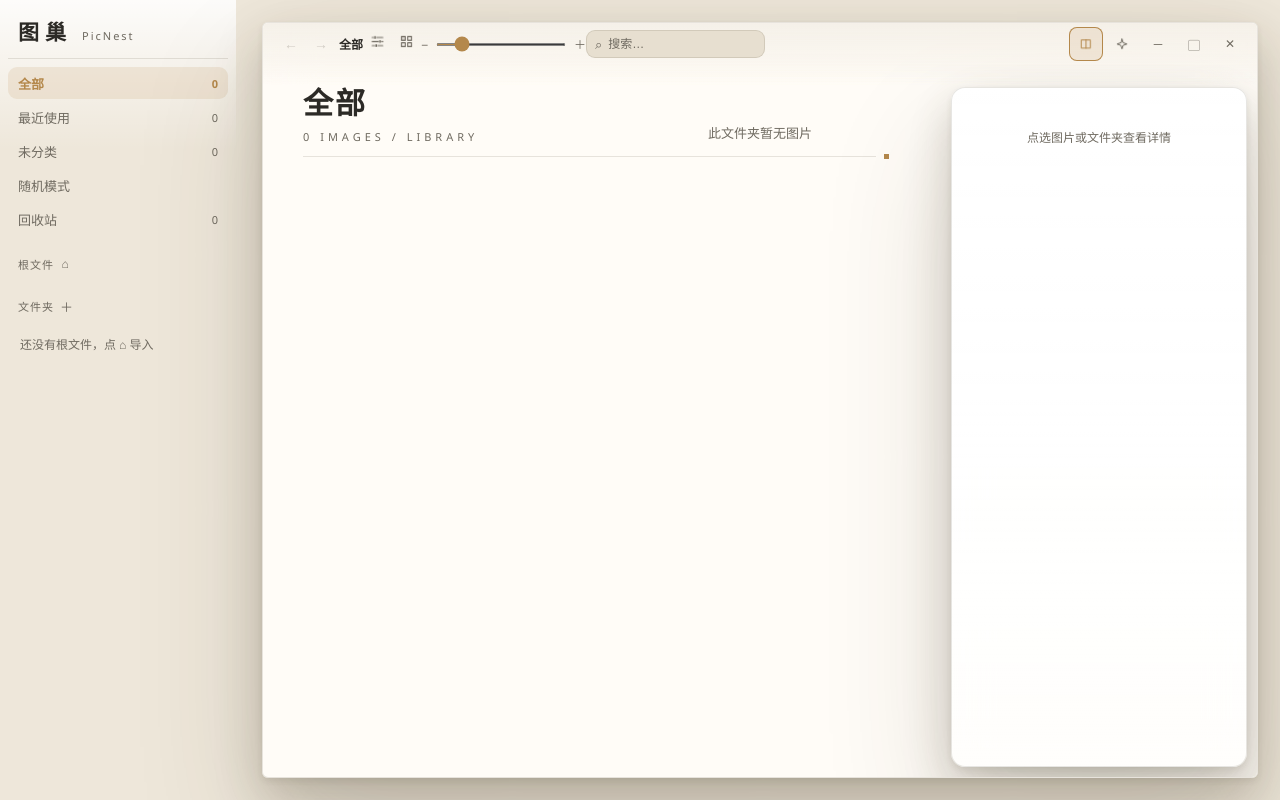
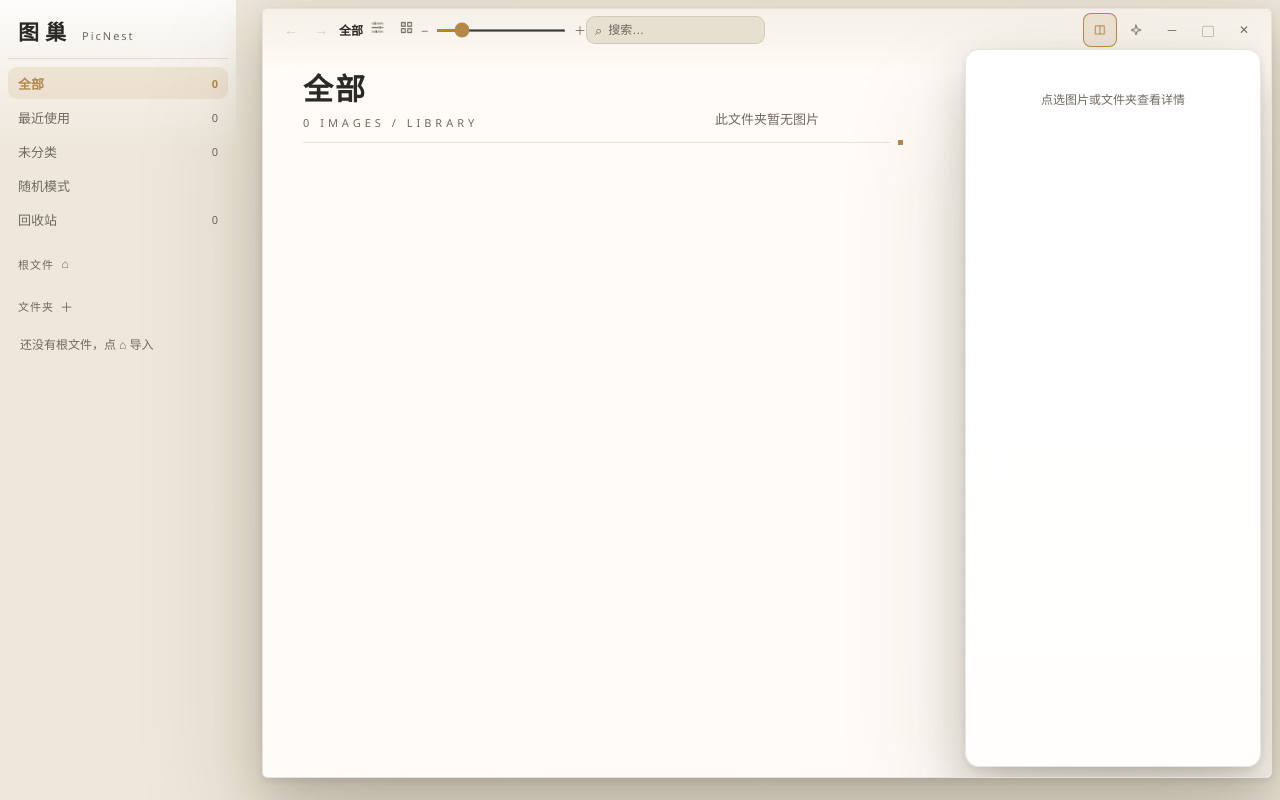
Before and after one commit to Ranbow29/PicNest, a Vue app in the folder ui/: page / in a window 1280 px wide. Both pictures are taken after a click on the button 1086 px from the left and 44 px from the top of the page. Built offline with nearby package versions, Linux system fonts and the light colour scheme.

Commit message:
style: 详情浮岛升至顶栏之上/窗控按钮之下（玻璃20<详情24<栏内容26）；主面板上/右缝收到8px，滑尺同步 6/70/100

```diff
--- a/ui/src/App.vue
+++ b/ui/src/App.vue
@@ -185,8 +185,9 @@ const chipStyle = computed(() => {
 .main-panel {
   flex: 1; min-width: 0; display: flex; flex-direction: column;
   position: relative;
-  /* 四边留白 + 悬浮阴影：白窗体压在左栏之上（左缝 20px，其余 22px；孤岛感靠缝+影） */
-  margin: 22px 22px 22px 20px; background: var(--panel-strong);
+  /* 四边留白 + 悬浮阴影：白窗体压在左栏之上
+     上/右 8px（让右上角窗控按钮贴角、行为正常），下 22 / 左 20 保留孤岛水带 */
+  margin: 8px 8px 22px 20px; background: var(--panel-strong);
   border: 1px solid var(--border); border-radius: var(--radius-panel);
   box-shadow: var(--shadow-float), inset 0 1px 0 var(--panel-edge);
   overflow: hidden;
@@ -195,9 +196,10 @@ const chipStyle = computed(() => {
 .browse { flex: 1; display: flex; min-height: 0; position: relative; --insp-reserve: 0px; }
 .browse.insp-open { --insp-reserve: calc(var(--insp-w, 296px) + 16px); }
 /* 详情统一 overlay：悬浮于内容之上（滚动条自然到最右），两模式同位同尺寸
-   top 64 = 让过 42px 玻璃顶栏 + 20px 拖尾渐隐（顶栏下缘 61，留 3px 呼吸） */
+   top 40 = 顶缘压进玻璃顶栏 2px（高于顶栏），但停在右上角窗控按钮下缘 39 之下 1px；
+   z-index 24：玻璃层 20 < 详情 24 < 栏内容/按钮 26，拖尾不会盖住岛顶 */
 .browse :deep(.inspector), .insp-overlay :deep(.inspector) {
-  position: absolute; top: 64px; right: 10px; bottom: 10px; z-index: 12;
+  position: absolute; top: 40px; right: 10px; bottom: 10px; z-index: 24;
   width: var(--insp-w, 296px); margin: 0; height: auto;
   max-height: none;
   pointer-events: auto;
@@ -211,7 +213,7 @@ const chipStyle = computed(() => {
 /* 大图模式详情容器：必须 inset:0（缺 left 会收缩成手柄宽，overflow:hidden 裁掉整个面板）；
    pointer-events:none 让舞台拖拽/缩放照常，面板与拖宽手柄各自恢复 auto */
 .insp-overlay {
-  position: absolute; top: 0; left: 0; right: 0; bottom: 0; z-index: 15;
+  position: absolute; top: 0; left: 0; right: 0; bottom: 0; z-index: 22;
   display: flex; flex-direction: column;
   overflow: hidden;
   pointer-events: none;
--- a/ui/src/components/ImageGrid.vue
+++ b/ui/src/components/ImageGrid.vue
@@ -750,7 +750,7 @@ onBeforeUnmount(() => window.removeEventListener('dragend', clearDragUi))
 <style scoped>
 /* ZCode 式概览滑尺：正文右缘、详情左侧 */
 .ov-ruler {
-  position: fixed; right: 20px; top: 84px; width: 28px; height: calc(100vh - 114px); /* 跟随主面板 22px 外缝：右缘 10px 内缩、顶栏下 20px */
+  position: fixed; right: 6px; top: 70px; width: 28px; height: calc(100vh - 100px); /* 主面板 上/右 8px、下 22px：右缘 10px 内缩、底部 8px 内缩、顶栏下 20px */
   z-index: 10; /* 钉死窗口右缘不随详情缩放；详情浮岛(12/15)打开时覆盖滑尺 */
   cursor: pointer; touch-action: none;
 }
--- a/ui/src/components/InspResize.vue
+++ b/ui/src/components/InspResize.vue
@@ -17,7 +17,7 @@ function start(kind, e) {
     y0: e.clientY,
     w0: lib.inspectorWidth,
     h0: lib.inspectorHeight || Math.round(insp.height),
-    maxH: Math.max(240, Math.round(hr.height - 74)), // 顶边不越过玻璃顶栏（64 + 10）
+    maxH: Math.max(240, Math.round(hr.height - 50)), // 顶边不越过 40px（窗控按钮下缘 39 之下）
   }
   document.addEventListener('mousemove', onMove)
   document.addEventListener('mouseup', onUp)
@@ -54,24 +54,24 @@ function resetHeight() { lib.setInspectorHeight(0) }
 </template>
 
 <style scoped>
-.insp-grip { position: absolute; z-index: 14; pointer-events: auto; }
+.insp-grip { position: absolute; z-index: 25; pointer-events: auto; }
 /* 左缘：宽度 */
 .insp-grip.l {
-  top: 64px; bottom: 10px; right: calc(var(--insp-w, 296px) + 6px);
+  top: 40px; bottom: 10px; right: calc(var(--insp-w, 296px) + 6px);
   width: 8px; cursor: col-resize;
 }
 .insp-grip.l.fixed { top: auto; bottom: 10px; height: var(--insp-h, 0px); }
 /* 顶边：高度（避开左上角，交给自由变换柄） */
 .insp-grip.t {
-  top: 64px; height: 8px;
+  top: 40px; height: 8px;
   left: calc(100% - var(--insp-w, 296px) - 10px + 16px);
   right: 10px; cursor: ns-resize;
 }
 .insp-grip.t.fixed { top: auto; bottom: calc(10px + var(--insp-h, 0px) - 4px); }
 /* 左上角：自由变换（宽+高同时变，右下角不动） */
 .insp-grip.c {
-  top: 64px; right: calc(var(--insp-w, 296px) + 4px);
-  width: 16px; height: 16px; cursor: nwse-resize; z-index: 15;
+  top: 40px; right: calc(var(--insp-w, 296px) + 4px);
+  width: 16px; height: 16px; cursor: nwse-resize; z-index: 26;
 }
 .insp-grip.c.fixed { top: auto; bottom: calc(10px + var(--insp-h, 0px) - 8px); }
 .insp-grip:hover, .insp-grip:active { background: var(--accent-weak); }
--- a/ui/src/components/TitleBar.vue
+++ b/ui/src/components/TitleBar.vue
@@ -198,12 +198,13 @@ function onKey(e) {
 
 <style scoped>
 .titlebar {
-  position: absolute; top: 0; left: 0; right: 0; z-index: 20;
+  position: absolute; top: 0; left: 0; right: 0;
   height: 42px;
+  /* 不建 z 上下文：玻璃 20 < 详情浮岛 24 < 栏内容/窗控 26（Feb 指定详情压在顶栏之上、按钮之下） */
 }
 /* 纯视觉玻璃层：不背 app-region（不进拖拽位图），backdrop-filter 决不能与 drag 同体 */
 .glass {
-  position: absolute; inset: 0; pointer-events: none;
+  position: absolute; inset: 0; pointer-events: none; z-index: 20;
   background: linear-gradient(180deg, var(--glass-strong) 0%, var(--glass-weak) 100%);
   backdrop-filter: blur(26px) saturate(1.25);
   -webkit-backdrop-filter: blur(26px) saturate(1.25);
@@ -215,7 +216,7 @@ function onKey(e) {
 /* 玻璃拖尾：栏体下方 20px 继续模糊渐隐——内容“溶”进顶栏（Wenku8 式） */
 .titlebar::after {
   content: '';
-  position: absolute; top: 42px; left: 0; right: 0; height: 20px;
+  position: absolute; top: 42px; left: 0; right: 0; height: 20px; z-index: 20;
   backdrop-filter: blur(26px) saturate(1.25);
   -webkit-backdrop-filter: blur(26px) saturate(1.25);
   background: linear-gradient(180deg, var(--glass-weak), transparent);
@@ -229,7 +230,7 @@ function onKey(e) {
 }
 .titlebar.lb-clear::after { display: none; }
 .bar-content {
-  position: relative; height: 42px; display: flex; align-items: center;
+  position: relative; z-index: 26; height: 42px; display: flex; align-items: center;
 }
 .left { display: flex; align-items: center; gap: 6px; padding-left: 16px; min-width: 0; overflow: hidden; }
 .nav-arrow {
```
Also changed, not shown: 3 other files (tests, documents, lock files or other folders).
